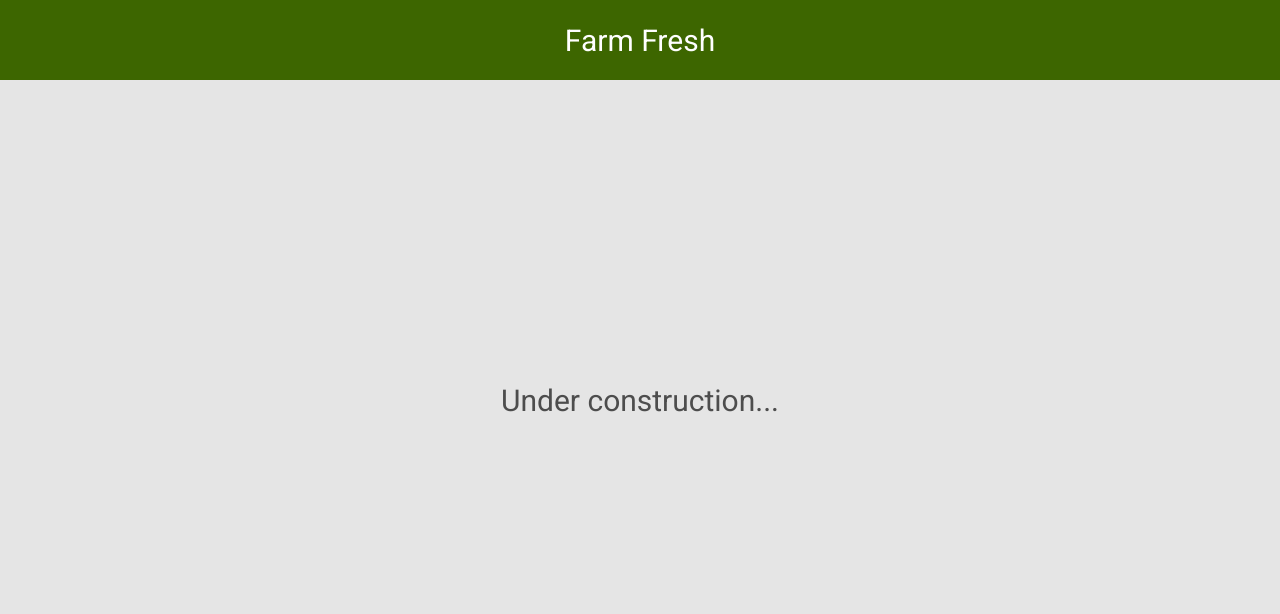
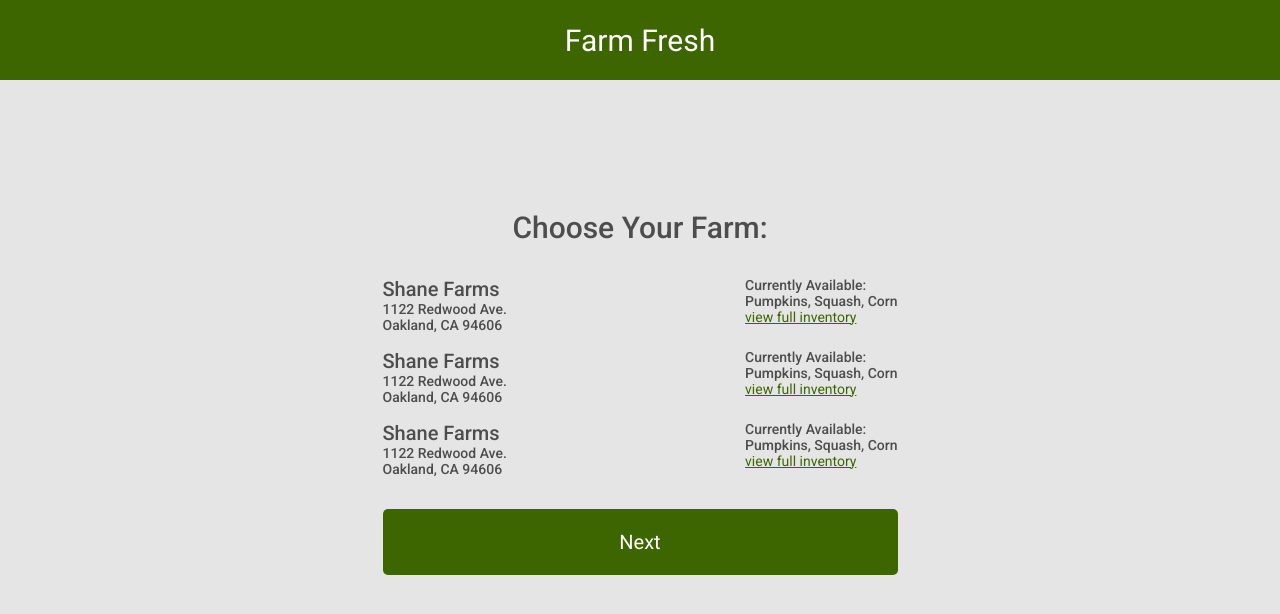
Before and after one commit to Code4Blessings/FarmFreshApp, a React (Create React App) app: page /shopper/dashboard in a window 1280 px wide. Shown: the top 614 px of the page. Built offline with nearby package versions, Linux system fonts and the light colour scheme; sample sign-in values are in the browser's storage.

Commit message:
finished shopper dashboard

```diff
--- a/src/App.css
+++ b/src/App.css
@@ -313,15 +313,61 @@ input[type=number]::-webkit-outer-spin-button {
 /********************************* SHOPPER HOMEPAGE **************************************************/
 
 .shopper-homepage-container {
+	max-width: 515px;
 	height: 80vh;
+	margin: 0 auto;
 	display: flex;
+	flex-direction: column;
 	justify-content: center;
 	align-items: center;
 }
 
 .shopper-homepage-container h2 {
+	margin-bottom: 32px;
 	font-family: 'Roboto', sans-serif;
 	font-size: 30px;
-	font-weight: 400;
+	font-weight: 500;
 	color: #4D4D4D;
 }
+
+.farm-container {
+	width: 100%;
+}
+
+.farm-row {
+	margin-bottom: 16px;
+	display: flex;
+	justify-content: space-between;
+}
+
+.farm-row div:first-child h3{
+	font-family: 'Roboto', sans-serif;
+	font-size: 20px;
+	font-weight: 500;
+	color: #4D4D4D;
+}
+
+.farm-row div:first-child p{
+	font-family: 'Roboto', sans-serif;
+	font-size: 14px;
+	font-weight: 500;
+	color: #4D4D4D;
+}
+
+.farm-row div:last-child {
+	display: flex;
+	flex-direction: column;
+}
+
+.farm-row div:last-child p {
+	font-family: 'Roboto', sans-serif;
+	font-size: 14px;
+	font-weight: 500;
+	color: #4D4D4D;
+}
+
+.farm-row div:last-child a {
+	font-family: 'Roboto', sans-serif;
+	font-size: 14px;
+	color: #3d6600;
+}
--- a/src/components/ShopperHomepage.js
+++ b/src/components/ShopperHomepage.js
@@ -6,8 +6,48 @@ const ShopperHomepage = () => {
 	return (
 		<div>
 			<Header/>
+			{/* log out button needed here */}
 			<div className='shopper-homepage-container'>
-				<h2>Under construction...</h2>
+				<h2>Choose Your Farm:</h2>
+				<div className='farm-container'>
+					<div className='farm-row'>
+						<div>
+							<h3>Shane Farms</h3>
+							<p>1122 Redwood Ave.</p>
+							<p>Oakland, CA 94606</p>
+						</div>
+						<div>
+							<p>Currently Available:</p>
+							<p>Pumpkins, Squash, Corn</p>
+							<a href=''>view full inventory</a>
+						</div>
+					</div>
+					<div className='farm-row'>
+						<div>
+							<h3>Shane Farms</h3>
+							<p>1122 Redwood Ave.</p>
+							<p>Oakland, CA 94606</p>
+						</div>
+						<div>
+							<p>Currently Available:</p>
+							<p>Pumpkins, Squash, Corn</p>
+							<a href=''>view full inventory</a>
+						</div>
+					</div>
+					<div className='farm-row'>
+						<div>
+							<h3>Shane Farms</h3>
+							<p>1122 Redwood Ave.</p>
+							<p>Oakland, CA 94606</p>
+						</div>
+						<div>
+							<p>Currently Available:</p>
+							<p>Pumpkins, Squash, Corn</p>
+							<a href=''>view full inventory</a>
+						</div>
+					</div>
+				</div>
+				<button className='farmer-sign-in-button button-spacing'>Next</button>
 			</div>
 		</div>
 	);
```
